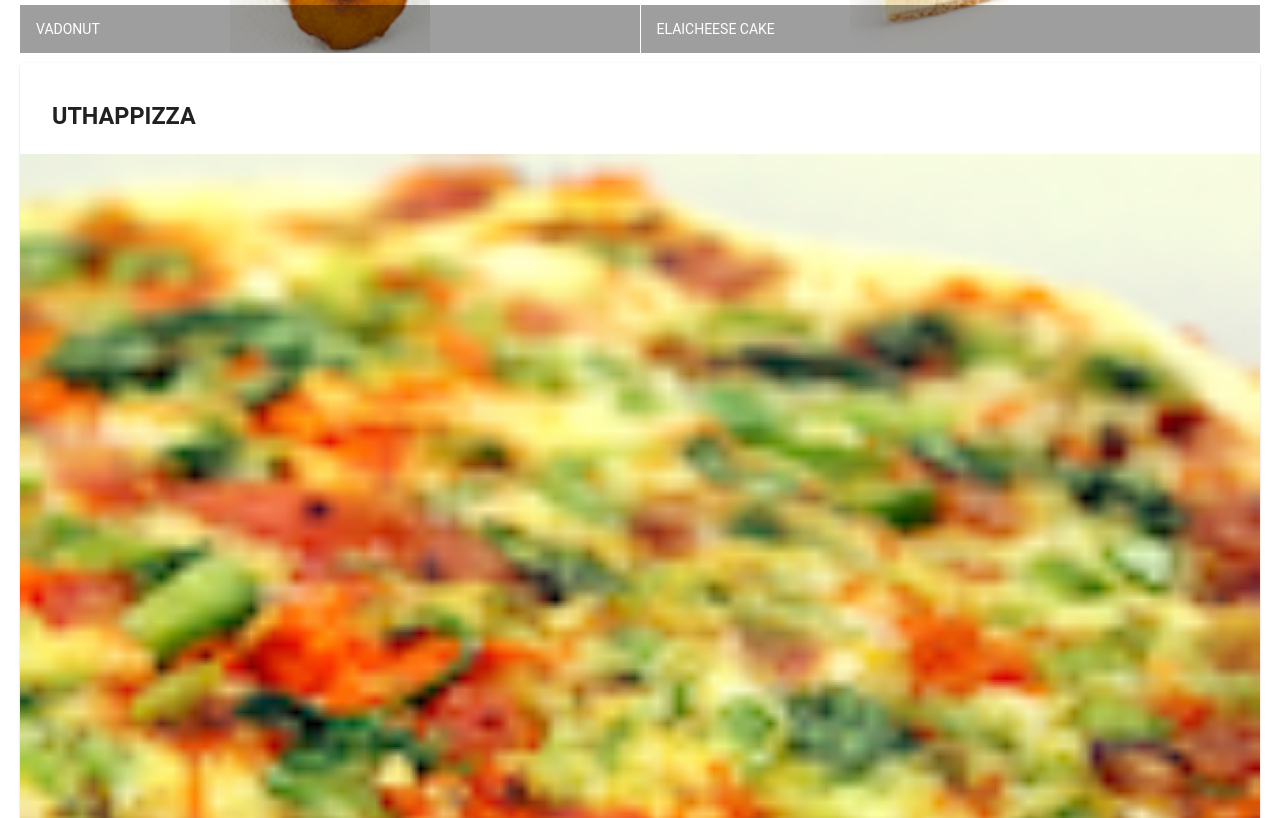
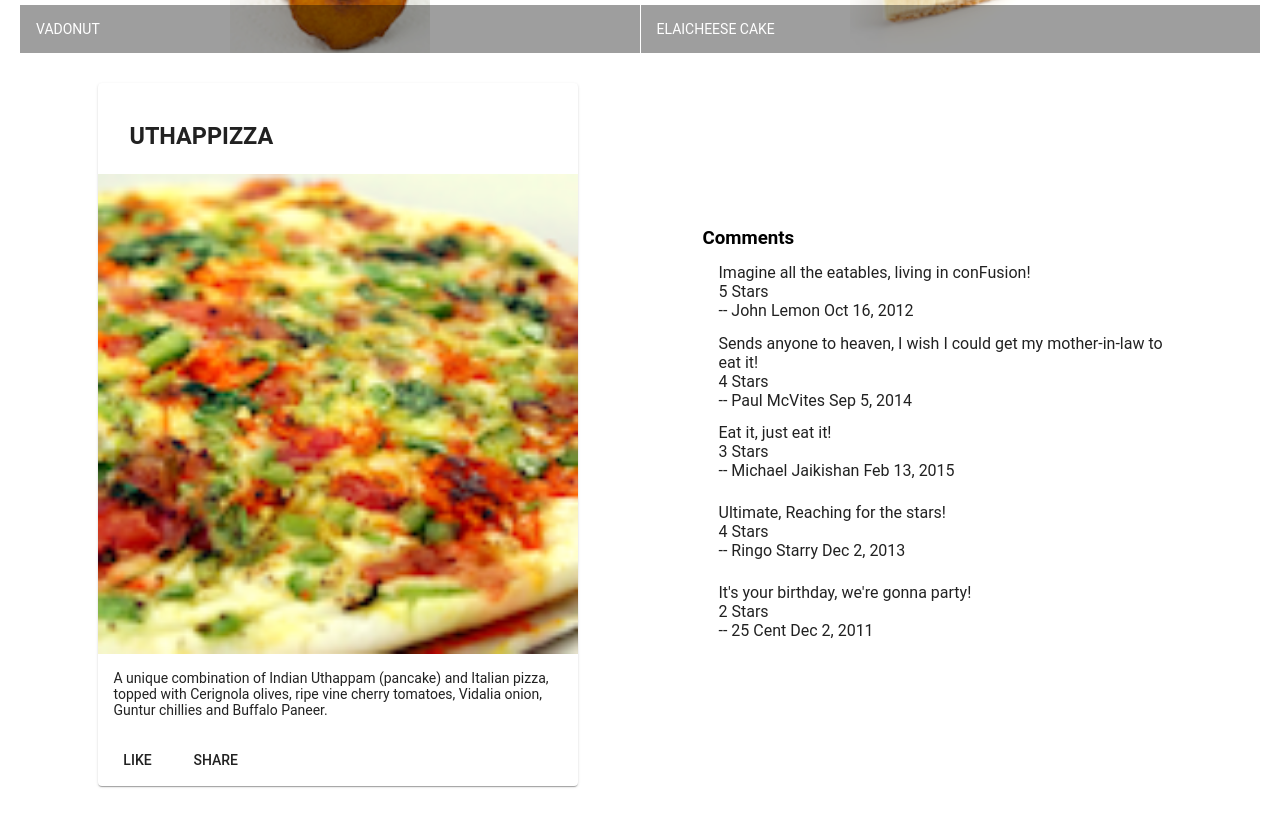
Before and after one commit to singh712/AngularMenu, an Angular app: page / in a window 1280 px wide. Shown: the part 520-1338 px from the top of the page. Built offline with nearby package versions, Linux system fonts and the light colour scheme.

Commit message:
commited after 1st assignment

```diff
--- a/src/app/app.module.ts
+++ b/src/app/app.module.ts
@@ -15,11 +15,13 @@
 import { AppComponent } from './app.component';
 import 'hammerjs';
 import { MenuComponent } from './menu/menu.component';
+import { DishdetailComponent } from './dishdetail/dishdetail.component';
 
 @NgModule({
   declarations: [
     AppComponent,
-    MenuComponent
+    MenuComponent,
+    DishdetailComponent
   ],
   imports: [
     BrowserModule,
--- /dev/null
+++ b/src/app/dishdetail/dishdetail.component.html
@@ -0,0 +1,47 @@
+<div class="container"
+fxLayout="row"
+fxLayout.sm="column"
+fxLayout.xs="column"
+fxLayoutAlign.gt-md="space-around center"
+fxLayoutGap="10px"
+fxLayoutGap.xs="0">
+
+<div fxFlex="40" *ngIf="dish">
+        <mat-card>
+                <mat-card-header>
+                  <mat-card-title>
+                    <h3>{{dish.name | uppercase}}</h3>
+                  </mat-card-title>
+                </mat-card-header>
+                <img mat-card-image src={{dish.image}} alt={{dish.name}}>
+                <mat-card-content>
+                  <p>{{dish.description}}
+                  </p>
+                </mat-card-content>
+                <mat-card-actions>
+                  <button mat-button>LIKE</button>
+                  <button mat-button>SHARE</button>
+                </mat-card-actions>
+              </mat-card>
+
+</div>
+
+<div fxFlex="40" *ngIf="dish">
+
+<mat-list>
+        <h3>Comments</h3>
+          <mat-list-item *ngFor="let comment of dish.comments">
+            <style> .mat-list-item {
+                min-height: 80px;
+            }</style>
+            <p matline>
+            <span>{{comment.comment}}<br></span>
+            <span>{{comment.rating}} Stars<br></span>
+            <span>-- {{comment.author}} {{comment.date | date}}</span>
+            </p>
+        </mat-list-item>
+      </mat-list>
+
+</div>
+
+</div>
--- /dev/null
+++ b/src/app/dishdetail/dishdetail.component.ts
@@ -0,0 +1,65 @@
+import { Component, OnInit } from '@angular/core';
+
+
+
+const DISH = {
+  id: '0',
+  name: 'Uthappizza',
+  image: '/assets/images/uthappizza.png',
+  category: 'mains',
+  featured: true,
+  label: 'Hot',
+  price: '4.99',
+  // tslint:disable-next-line:max-line-length
+  description: 'A unique combination of Indian Uthappam (pancake) and Italian pizza, topped with Cerignola olives, ripe vine cherry tomatoes, Vidalia onion, Guntur chillies and Buffalo Paneer.',
+  comments: [
+       {
+           rating: 5,
+           comment: 'Imagine all the eatables, living in conFusion!',
+           author: 'John Lemon',
+           date: '2012-10-16T17:57:28.556094Z'
+       },
+       {
+           rating: 4,
+           comment: 'Sends anyone to heaven, I wish I could get my mother-in-law to eat it!',
+           author: 'Paul McVites',
+           date: '2014-09-05T17:57:28.556094Z'
+       },
+       {
+           rating: 3,
+           comment: 'Eat it, just eat it!',
+           author: 'Michael Jaikishan',
+           date: '2015-02-13T17:57:28.556094Z'
+       },
+       {
+           rating: 4,
+           comment: 'Ultimate, Reaching for the stars!',
+           author: 'Ringo Starry',
+           date: '2013-12-02T17:57:28.556094Z'
+       },
+       {
+           rating: 2,
+           comment: 'It\'s your birthday, we\'re gonna party!',
+           author: '25 Cent',
+           date: '2011-12-02T17:57:28.556094Z'
+       }
+   ]
+};
+
+@Component({
+  selector: 'app-dishdetail',
+  templateUrl: './dishdetail.component.html',
+  styleUrls: ['./dishdetail.component.scss']
+})
+export class DishdetailComponent implements OnInit {
+
+  dish = DISH;
+
+
+
+  constructor() { }
+
+  ngOnInit() {
+  }
+
+}
--- a/src/app/menu/menu.component.html
+++ b/src/app/menu/menu.component.html
@@ -1,3 +1,6 @@
+
+
+
  <div class="container"
  fxLayout="column"
  fxLayoutGap="10px">
@@ -20,16 +23,16 @@
                 </mat-grid-tile>
             </mat-grid-list>
             </div>
-            <div  fxFlex  *ngIf="selectedDish">
+            <div  fxFlex  *ngIf="dish">
                 <mat-card>
                     <mat-card-header>
                        <mat-card-title>
-                           <h3 >{{selectedDish.name | uppercase}}</h3>
+                           <h3 >{{dish.name | uppercase}}</h3>
                        </mat-card-title>
                     </mat-card-header>
-                    <img mat-card-image src={{selectedDish.image}} alt={{selectedDish.name}}>
+                    <img mat-card-image src={{dish.image}} alt={{dish.name}}>
                     <mat-card-content>
-                        <p>{{selectedDish.discription}}</p>
+                        <p>{{dish.discription}}</p>
 
                     </mat-card-content>
                     <mat-card-actions>
@@ -40,7 +43,6 @@
                 </mat-card>
             </div>
 
-
-
+             <app-dishdetail></app-dishdetail>
 
 </div>
--- a/src/app/menu/menu.component.ts
+++ b/src/app/menu/menu.component.ts
@@ -1,5 +1,6 @@
 import { Component, OnInit } from '@angular/core';
 import { Dish } from '../shared/dish';
+
 
 const DISHES: Dish[] = [
   {
```
Also changed, not shown: package.json (+5 -5 lines), src/app/app.component.html (line endings or trailing spaces), src/app/dishdetail/dishdetail.component.scss (added), 2 other files (tests, documents, lock files or other folders).
